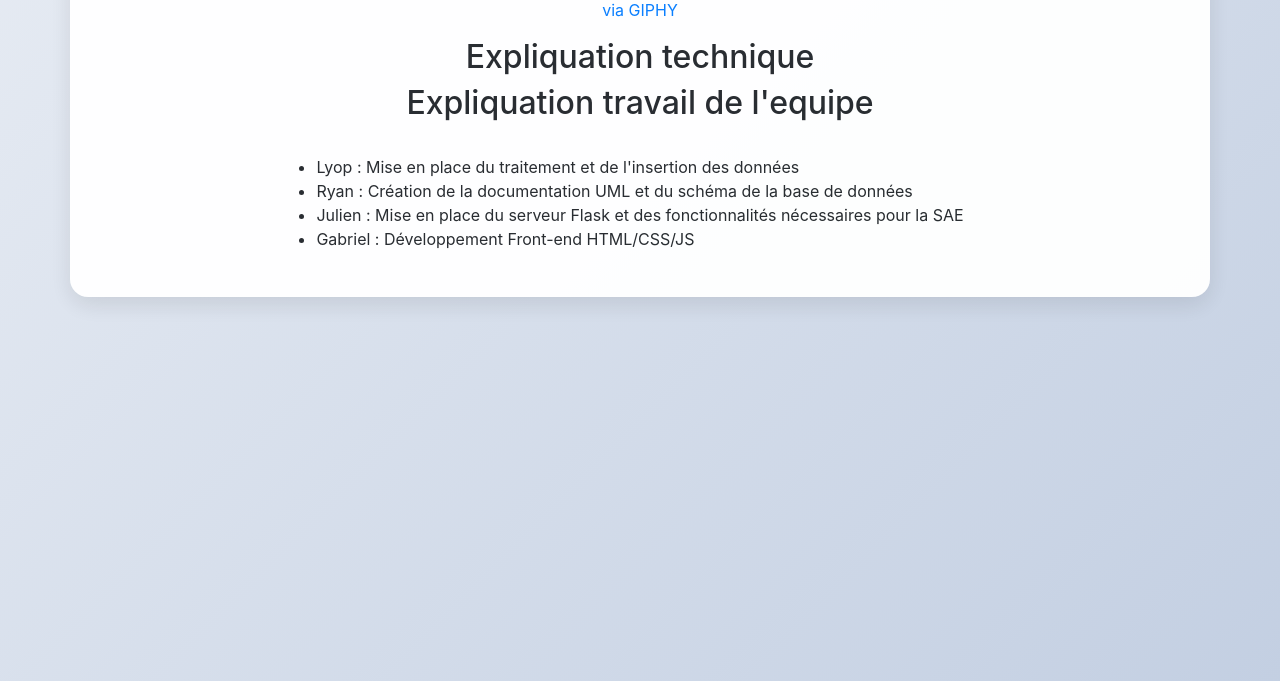
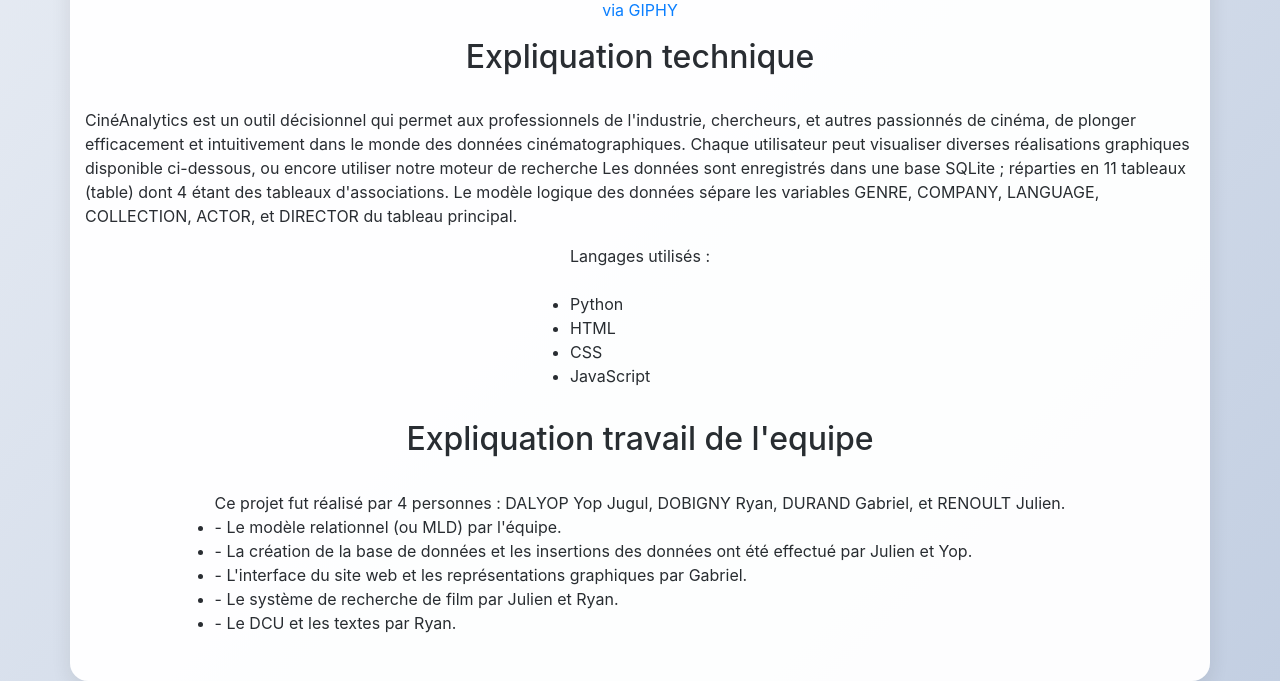
Before and after one commit to julien-data-analyst/Application_web_film, a Flask app: page /index in a window 1280 px wide. Shown: the part 981-1662 px from the top of the page. Run offline with Flask 3, Linux system fonts and the light colour scheme; some libraries are stand-ins or nearby versions.

Commit message:
update index

```diff
--- a/app/templates/index.html
+++ b/app/templates/index.html
@@ -22,14 +22,36 @@
         <div style="width:100%;height:0;padding-bottom:68%;position:relative;"><iframe src="https://giphy.com/embed/Lopx9eUi34rbq" width="100%" height="100%" style="position:absolute" frameBorder="0" class="giphy-embed" allowFullScreen></iframe></div><p><a href="https://giphy.com/gifs/token-Lopx9eUi34rbq">via GIPHY</a></p>
         <h2>Expliquation technique</h2>
 
+
+        <p class='justify-content-center'>
+            <br>
+            CinéAnalytics est un outil décisionnel qui permet aux professionnels de l'industrie, chercheurs, et autres passionnés de cinéma, de plonger efficacement et intuitivement dans le monde des données cinématographiques.
+            Chaque utilisateur peut visualiser diverses réalisations graphiques disponible ci-dessous, ou encore utiliser notre moteur de recherche
+            Les données sont enregistrés dans une base SQLite ; réparties en 11 tableaux (table) dont 4 étant des tableaux d'associations. Le modèle logique des données sépare les variables GENRE, COMPANY, LANGUAGE, COLLECTION, ACTOR, et DIRECTOR du tableau principal.
+
+
+           <ul> Langages utilisés :
+            <br><br>
+            <li>Python</li>
+            <li>HTML</li>
+            <li>CSS</li>
+            <li>JavaScript</li>
+           </ul>
+
+
+        </p>
+
+
         <h2>Expliquation travail de l'equipe</h2>
         <br>
 
-            <ul >
-                <li>Lyop : Mise en place du traitement et de l'insertion des données</li>
-                <li>Ryan : Création de la documentation UML et du schéma de la base de données</li>
-                <li>Julien : Mise en place du serveur Flask et des fonctionnalités nécessaires pour la SAE</li>
-                <li>Gabriel : Développement Front-end  HTML/CSS/JS </li>
+            <ul >Ce projet fut réalisé par 4 personnes : DALYOP Yop Jugul, DOBIGNY Ryan, DURAND Gabriel, et RENOULT Julien.
+
+                <li>- Le modèle relationnel (ou MLD) par l'équipe.</li>
+                <li>- La création de la base de données et les insertions des données ont été effectué par Julien et Yop.</li>
+                <li>- L'interface du site web et les représentations graphiques par Gabriel.</li>
+                <li>- Le système de recherche de film par Julien et Ryan.</li>
+                <li>- Le DCU et les textes par Ryan.</li>
             </ul>
 
     </div>
```
